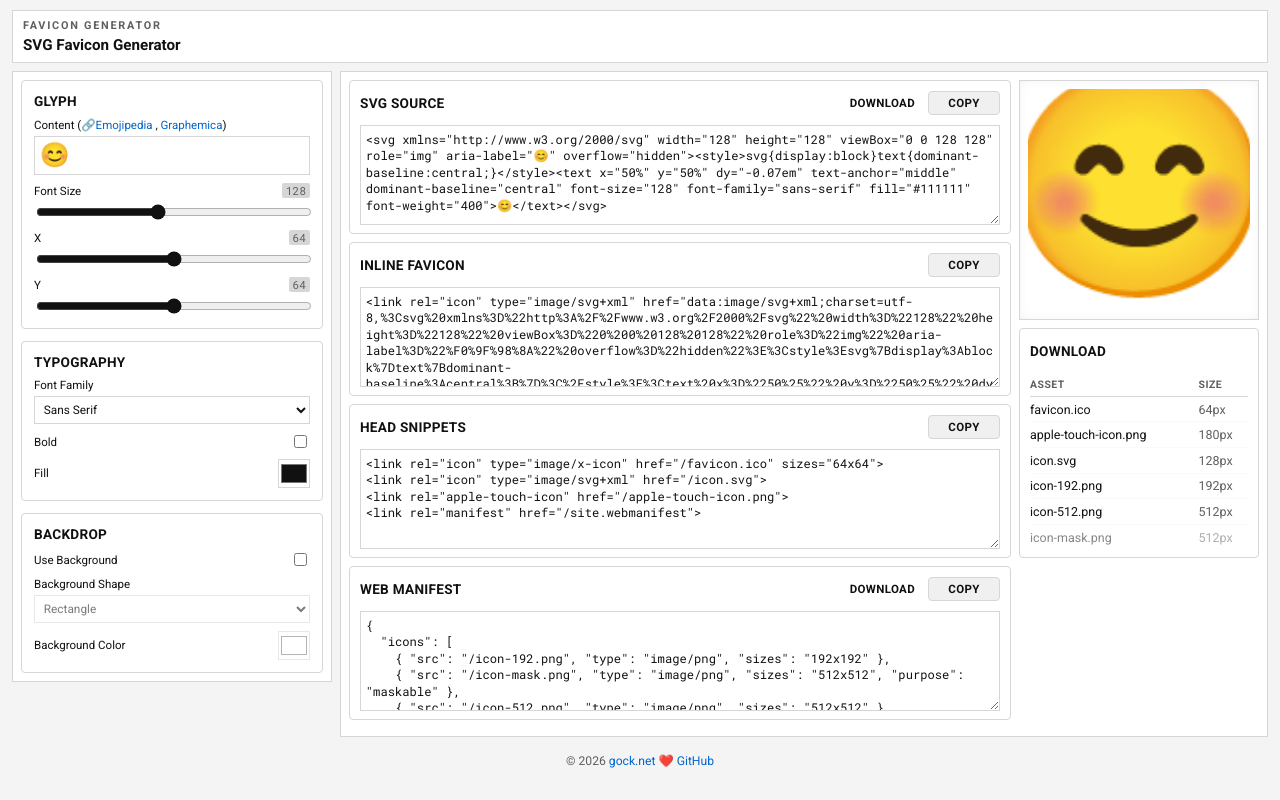
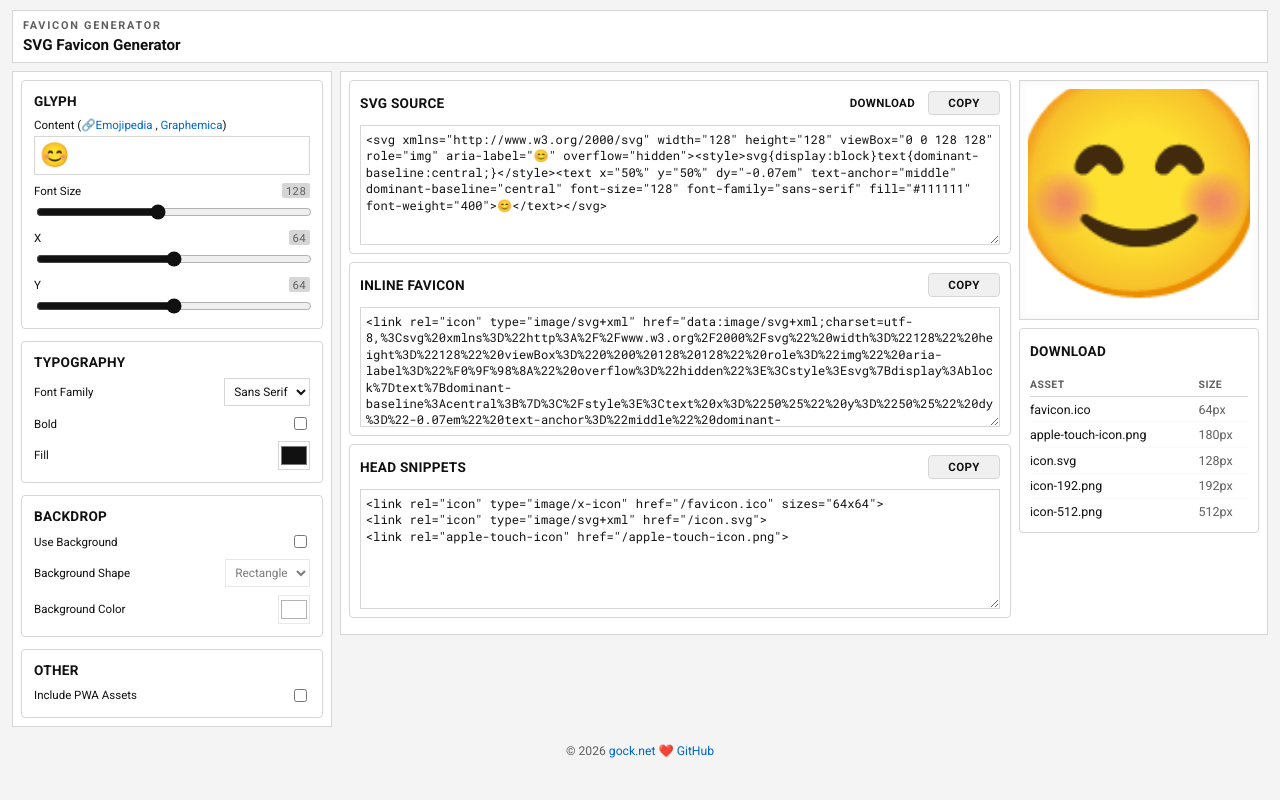
Before and after one commit to andygock/svg-favicon-generator, a React (Vite) app: page / in a window 1280 px wide. Built offline with nearby package versions, Linux system fonts and the light colour scheme.

Commit message:
feat: add PWA support with manifest generation; enhance ControlPanel and PreviewPanel for PWA options

```diff
--- a/src/App.jsx
+++ b/src/App.jsx
@@ -32,6 +32,27 @@ function App() {
     [svgMarkup],
   );
   const svgDataUrl = useMemo(() => encodeSvgData(svgMarkup), [svgMarkup]);
+
+  const headSnippet = useMemo(() => {
+    if (state.includePwa) return DEFAULT_HEAD_SNIPPET;
+    return DEFAULT_HEAD_SNIPPET.split("\n")
+      .filter((l) => !l.includes('rel="manifest"'))
+      .join("\n");
+  }, [state.includePwa]);
+
+  const exportOptionsComputed = useMemo(() => {
+    const manifestOption = {
+      label: "site.webmanifest",
+      size: "-",
+      filename: "site.webmanifest",
+      type: "manifest",
+      accent: "ghost",
+    };
+
+    return state.includePwa
+      ? [...EXPORT_OPTIONS, manifestOption]
+      : EXPORT_OPTIONS;
+  }, [state.includePwa]);
 
   useEffect(() => {
     // Generate a PNG favicon from the live preview SVG so the browser
@@ -177,6 +198,11 @@ function App() {
       return;
     }
 
+    if (option.type === "manifest") {
+      handleDownloadManifest();
+      return;
+    }
+
     try {
       if (option.type === "svg") {
         handleDownloadSvg();
@@ -315,9 +341,10 @@ function App() {
           svgMarkup={svgMarkup}
           inlineLinkMarkup={inlineLinkMarkup}
           status={status}
-          defaultHeadSnippet={DEFAULT_HEAD_SNIPPET}
+          defaultHeadSnippet={headSnippet}
+          includePwa={state.includePwa}
           defaultManifest={DEFAULT_MANIFEST}
-          exportOptions={EXPORT_OPTIONS}
+          exportOptions={exportOptionsComputed}
           onCopy={handleCopy}
           onDownloadSvg={handleDownloadSvg}
           onDownloadManifest={handleDownloadManifest}
--- a/src/components/ControlPanel.jsx
+++ b/src/components/ControlPanel.jsx
@@ -79,7 +79,7 @@ export function ControlPanel({ state, fontOptions, onFieldChange }) {
 
       <section className="control-group">
         <h2 className="section-title">Typography</h2>
-        <label className="field">
+        <label className="field field-inline">
           <span className="field-label">Font family</span>
           <select
             value={state.fontFamily}
@@ -123,7 +123,7 @@ export function ControlPanel({ state, fontOptions, onFieldChange }) {
           />
         </label>
 
-        <label className="field">
+        <label className="field field-inline">
           <span className="field-label">Background shape</span>
           <select
             value={state.backgroundShape}
@@ -145,6 +145,19 @@ export function ControlPanel({ state, fontOptions, onFieldChange }) {
           />
         </label>
       </section>
+
+      {/* toggle whether PWA, as these use additional files */}
+      <section className="control-group">
+        <h2 className="section-title">Other</h2>
+        <label className="field field-inline">
+          <span className="field-label">Include PWA assets</span>
+          <input
+            type="checkbox"
+            checked={state.includePwa}
+            onChange={onFieldChange("includePwa")}
+          />
+        </label>
+      </section>
     </aside>
   );
 }
--- a/src/components/PreviewPanel.jsx
+++ b/src/components/PreviewPanel.jsx
@@ -7,6 +7,7 @@ export function PreviewPanel({
   inlineLinkMarkup,
   status,
   defaultHeadSnippet,
+  includePwa,
   defaultManifest,
   exportOptions,
   onCopy,
@@ -80,7 +81,7 @@ export function PreviewPanel({
               spellCheck="false"
             />
           </SnippetCard>
-
+          {includePwa && (
             <SnippetCard
               title="Web manifest"
               actions={
@@ -107,6 +108,7 @@ export function PreviewPanel({
                 spellCheck="false"
               />
             </SnippetCard>
+          )}
         </div>
 
         <div className="preview-stage-container">
@@ -152,7 +154,14 @@ export function PreviewPanel({
                           {option.label}
                         </span>
                       </td>
+                      {
+                        // if manifest is included, size should be empty string
+                        option.filename === "site.webmanifest" ? (
+                          <td className="asset-size"></td>
+                        ) : (
                           <td className="asset-size">{option.size}px</td>
+                        )
+                      }
                     </tr>
                   ))}
                 </tbody>
--- a/src/constants.js
+++ b/src/constants.js
@@ -6,7 +6,6 @@ export const DEFAULT_HEAD_SNIPPET = `<link rel="icon" type="image/x-icon" href="
 export const DEFAULT_MANIFEST = `{
   "icons": [
     { "src": "/icon-192.png", "type": "image/png", "sizes": "192x192" },
-    { "src": "/icon-mask.png", "type": "image/png", "sizes": "512x512", "purpose": "maskable" },
     { "src": "/icon-512.png", "type": "image/png", "sizes": "512x512" }
   ]
 }`;
@@ -54,14 +53,6 @@ export const EXPORT_OPTIONS = [
     type: "png",
     accent: "secondary",
   },
-  {
-    label: "icon-mask.png",
-    size: 512,
-    filename: "icon-mask.png",
-    type: "png",
-    accent: "ghost",
-    disabled: true,
-  },
 ];
 
 export const DEFAULT_STATE = {
@@ -73,6 +64,7 @@ export const DEFAULT_STATE = {
   fill: "#111111",
   bold: false,
   useBackground: false,
+  includePwa: false,
   backgroundShape: "rect",
   background: "#ffffff",
 };
--- a/src/styles.css
+++ b/src/styles.css
@@ -296,6 +296,10 @@ textarea {
     background 120ms ease;
 }
 
+select {
+  width: max-content;
+}
+
 input[type="text"] {
   font-size: 1.5rem;
 }
@@ -312,7 +316,7 @@ textarea:focus {
 }
 
 textarea {
-  min-height: 100px;
+  min-height: 120px;
   resize: vertical;
   font-family: "Roboto Mono", monospace;
   font-size: 0.76rem;
```
Lines whose indentation alone changed are shown as unchanged.
